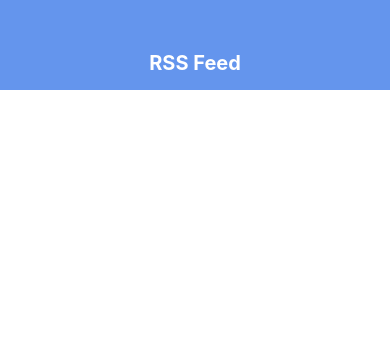
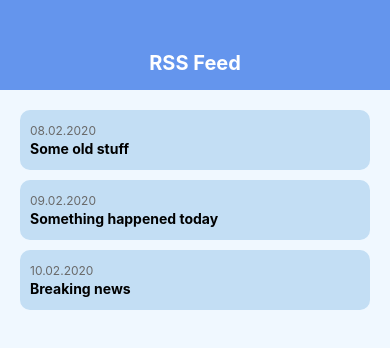
Before and after one commit to AlexPritchin/RSSOrganizer, a React Native app: screen / in a window 390 px wide. Shown: the top 348 px of the page. Built offline with nearby package versions, Linux system fonts and the light colour scheme.

Commit message:
RSS list screen visual list with styles added.

```diff
--- a/screens/RSSListScreen/RSSListScreen.js
+++ b/screens/RSSListScreen/RSSListScreen.js
@@ -1,27 +1,90 @@
-import React from 'react';
-import { View, Text, StyleSheet } from 'react-native';
+import React, { useState } from 'react';
+import { View, Text, StyleSheet, FlatList } from 'react-native';
 
 const RSSListScreen = props => {
+  const [rssList, setRssList] = useState([
+    {
+      id: '1',
+      image: '',
+      date: '08.02.2020',
+      title: 'Some old stuff',
+    },
+    {
+      id: '2',
+      image: '',
+      date: '09.02.2020',
+      title: 'Something happened today',
+    },
+    {
+      id: '3',
+      image: '',
+      date: '10.02.2020',
+      title: 'Breaking news',
+    },
+  ]);
+
+  const renderRSSListItem = itemData => {
     return (
+      <View style={styles.rssListItem}>
+        <Text style={styles.rssListItemDate}>{itemData.item.date}</Text>
+        <Text style={styles.rssListItemTitle}>{itemData.item.title}</Text>
+      </View>
+    );
+  };
+
+  return (
+    <View style={styles.screen}>
       <View style={styles.headerContainer}>
         <Text style={styles.headerText}>RSS Feed</Text>
+      </View>
+      <FlatList
+        data={rssList}
+        keyExtractor={item => item.id}
+        renderItem={item => renderRSSListItem(item)}
+        style={styles.rssList}
+      />
     </View>
   );
 };
 
 const styles = StyleSheet.create({
+  screen: {
+    flex: 1,
+  },
   headerContainer: {
+    justifyContent: 'center',
     height: 90,
-        justifyContent: 'center',
+    paddingTop: 35,
     backgroundColor: 'cornflowerblue',
-        paddingTop: 35,
   },
   headerText: {
     textAlign: 'center',
+    fontSize: 20,
+    fontWeight: 'bold',
     color: 'white',
-        fontWeight: 'bold',
-        fontSize: 20
-    }
+  },
+  rssList: {
+    paddingHorizontal: 20,
+    paddingTop: 20,
+    backgroundColor: 'aliceblue'
+  },
+  rssListItem: {
+    justifyContent: 'space-evenly',
+    height: 60,
+    width: '100%',
+    marginBottom: 10,
+    padding: 10,
+    borderRadius: 10,
+    backgroundColor: '#C3DEF4'
+  },
+  rssListItemDate: {
+    fontSize: 12,
+    color: 'dimgray',
+  },
+  rssListItemTitle: {
+    fontSize: 14,
+    fontWeight: 'bold'
+  },
 });
 
 export default RSSListScreen;
```
Lines whose indentation alone changed are shown as unchanged.
